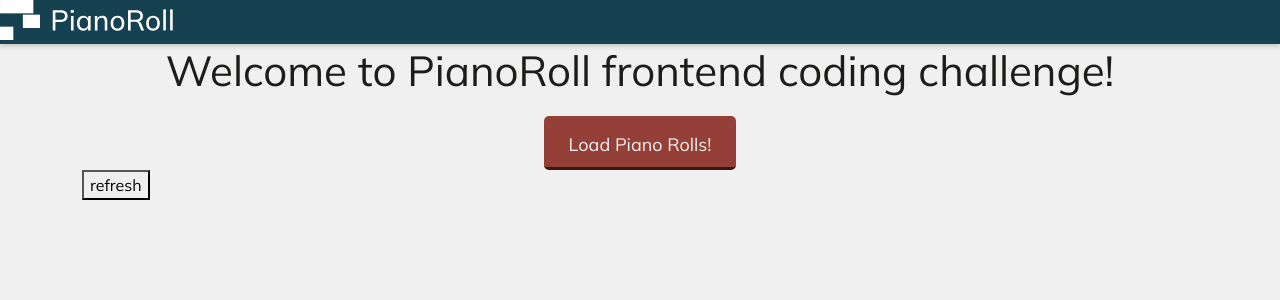
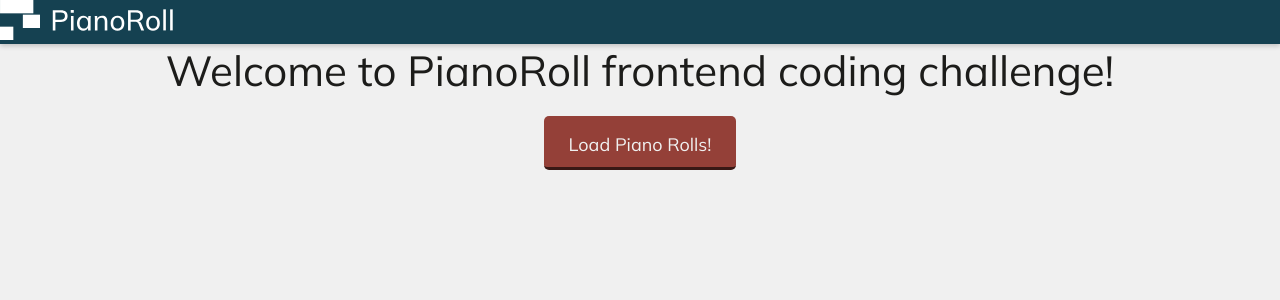
Before and after one commit to andrzejkukuryk/pianoroll-andrzejkukuryk, a React (Create React App) app: page / in a window 1280 px wide. Shown: the top 300 px of the page. Built offline with nearby package versions, Linux system fonts and the light colour scheme.

Commit message:
selection inside note bug

```diff
--- a/src/challengePart/challengePart.tsx
+++ b/src/challengePart/challengePart.tsx
@@ -5,11 +5,10 @@ import { ThumbnailsView } from "./thubmnailsView";
 import { MainPianoRollView } from "./mainPianoRollView";
 
 export function ChallengePart() {
-  const { currentPianoRoll, refresh } = usePianoRollContext();
+  const { currentPianoRoll } = usePianoRollContext();
 
   return (
     <Container>
-      <button onClick={refresh}>refresh</button>
       {!currentPianoRoll && <ThumbnailsView />}
       {currentPianoRoll && <MainPianoRollView />}
     </Container>
--- a/src/challengePart/pianoRollDiv.tsx
+++ b/src/challengePart/pianoRollDiv.tsx
@@ -11,16 +11,7 @@ export function PianoRollDiv({ content }: PianoRollDivProps) {
     if (divRef.current) {
       divRef.current.appendChild(content);
     }
-    // return () => {
-    //   //@ts-ignore
-    //   pianoRoll.current.removeChild(content);
-    // };
   }, []);
 
-  return (
-    <div
-      ref={divRef}
-      // dangerouslySetInnerHTML={{ __html: content }}
-    ></div>
-  );
+  return <div ref={divRef} />;
 }
--- a/src/data/pianoRollContext.tsx
+++ b/src/data/pianoRollContext.tsx
@@ -25,7 +25,6 @@ interface ValueProp {
   allPianoRolls: any[];
   pianoRollsThumbnails: any[];
   currentPianoRoll: any;
-  refresh: () => void;
   choosePianoRoll: (index: number) => void;
   setArrayOfDivs: React.Dispatch<React.SetStateAction<HTMLDivElement[]>>;
 }
@@ -45,10 +44,6 @@ export const PianoRollProvider: FC<PianoRollProviderProps> = ({ children }) => {
     JSX.Element[]
   >([]);
   const [currentPianoRoll, setCurrentPianoRoll] = useState<JSX.Element>();
-
-  const refresh = () => {
-    prepareJSXs();
-  };
 
   const prepareJSXs = () => {
     const preparedJSXs = arrayOfDivs.map((div, index) => (
@@ -71,12 +66,9 @@ export const PianoRollProvider: FC<PianoRollProviderProps> = ({ children }) => {
     allPianoRolls,
     pianoRollsThumbnails,
     currentPianoRoll,
-    refresh,
     choosePianoRoll,
     setArrayOfDivs,
   };
-
-  console.log(arrayOfDivs);
 
   return (
     <PianoRollContext.Provider value={value}>
--- a/src/originalPart/originalPart.tsx
+++ b/src/originalPart/originalPart.tsx
@@ -10,6 +10,7 @@ export function OriginalPart() {
   const { setArrayOfDivs } = usePianoRollContext();
 
   const handleClick = async () => {
+    setArrayOfDivs([]);
     const csvToSVG = new PianoRollDisplay();
     await csvToSVG.generateSVGs();
     if (await csvToSVG.generateSVGs()) {
@@ -18,8 +19,6 @@ export function OriginalPart() {
         setArrayOfDivs(newArrayOfDivs);
       }
     }
-
-    console.log(csvToSVG.generateSVGs);
   };
 
   return (
```
